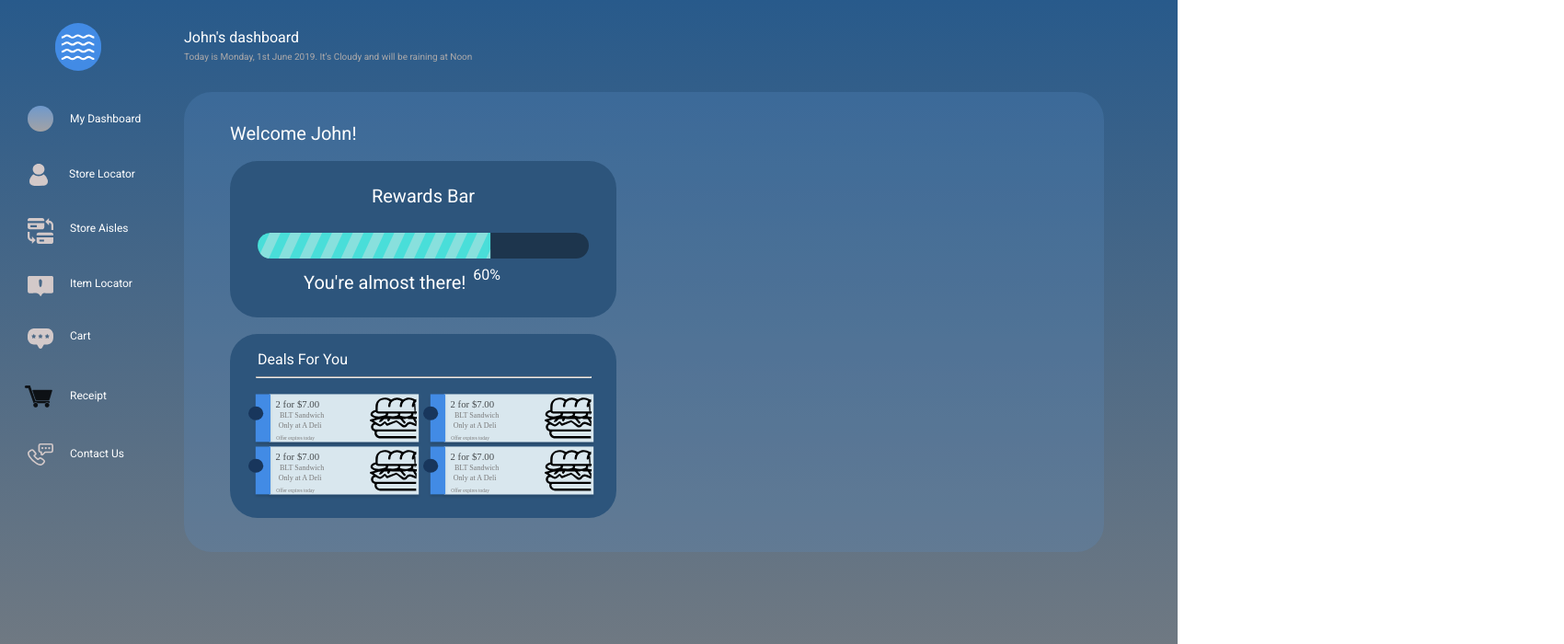
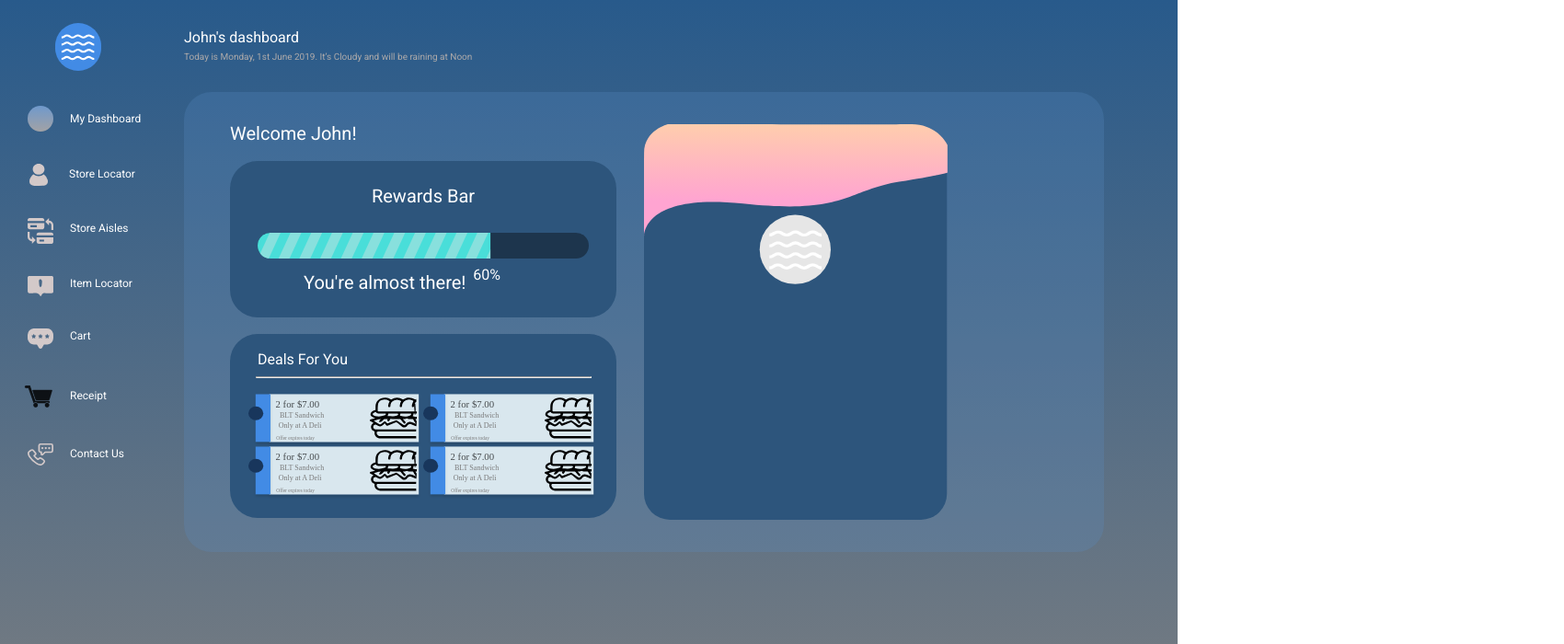
Before and after one commit to mikekwong/dashboard, a React (Create React App) app: page / in a window 1280 px wide. Shown: the top 700 px of the page at 92% size, 1700 px wide, since content can reach past the window. Built offline with nearby package versions, Linux system fonts and the light colour scheme.

Commit message:
added profile bg

```diff
--- a/src/components/App.jsx
+++ b/src/components/App.jsx
@@ -2,7 +2,7 @@ import React from 'react'
 import styled from 'styled-components'
 import { Reset } from 'styled-reset'
 import ProfileNav from './Mobile/ProfileNav'
-import ProfileDesktop from './Desktop/ProfileDesktop'
+import DashboardDesktop from './Desktop/DashboardDesktop'
 import { device } from '../constants/styles'
 import './App.css'
 
@@ -42,7 +42,7 @@ export default () => {
           <ProfileNav />
         </Desktop>
         <Mobile>
-          <ProfileDesktop />
+          <DashboardDesktop />
         </Mobile>
       </Container>
     </div>
--- a/src/components/Desktop/DashboardMain.jsx
+++ b/src/components/Desktop/DashboardMain.jsx
@@ -2,6 +2,7 @@ import React from 'react'
 import styled from 'styled-components'
 import Deals from './DashboardSections/Deals'
 import Rewards from './DashboardSections/Rewards'
+import Profile from './DashboardSections/Profile'
 import { colors, borderRadius } from '../../constants/styles'
 
 const DashboardMain = styled.div`
@@ -28,6 +29,7 @@ export default () => {
         <Welcome>Welcome John!</Welcome>
         <Rewards />
         <Deals />
+        <Profile />
       </DashboardMain>
     </>
   )
--- /dev/null
+++ b/src/components/Desktop/DashboardSections/Profile.jsx
@@ -0,0 +1,28 @@
+import React from 'react'
+import styled from 'styled-components'
+import { colors, borderRadius } from '../../../constants/styles'
+import myprofile from '../../../assets/myprofile.svg'
+
+const MyProfile = styled.div`
+  position: relative;
+  top: -460px;
+  left: 500px;
+  display: flex;
+  flex-direction: column;
+  justify-content: center;
+  text-align: center;
+`
+
+const Card = styled.img`
+  width: 330px;
+`
+
+export default () => {
+  return (
+    <>
+      <MyProfile>
+        <Card src={myprofile} alt="My Profile" />
+      </MyProfile>
+    </>
+  )
+}
```
Also changed, not shown: src/assets/myprofile.svg (renamed from public/assets/myprofile.svg), src/components/Desktop/DashboardDesktop.jsx (renamed from src/components/Desktop/ProfileDesktop.jsx).
